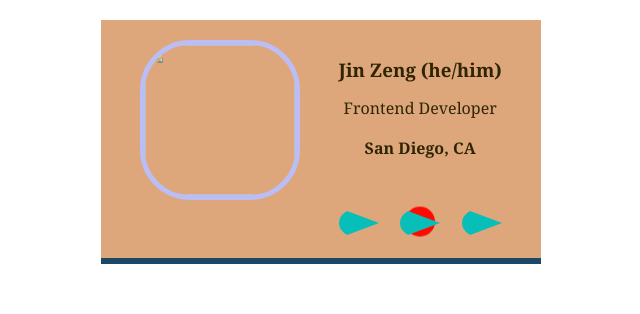
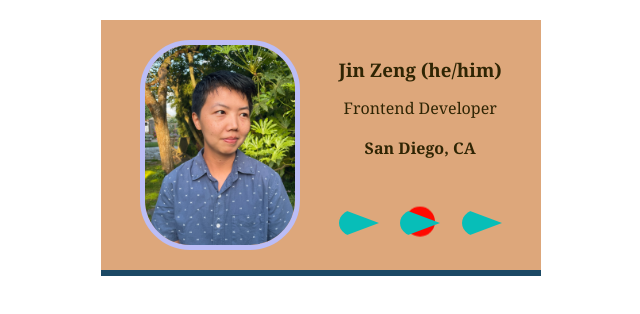
Before and after one commit to jinlikegold/business-card, a plain HTML site: page index.html in a window 1280 px wide. Shown: the whole page, without its empty margins (319-959 px from the left). Drawn offline with nearby package versions, Linux system fonts and the light colour scheme.

Commit message:
updating image path

```diff
--- a/index.html
+++ b/index.html
@@ -4,7 +4,7 @@
     </head>
     <body>
         <div class="card">
-            <img class="avatar" src="images/headshot.jpg">
+            <img class="avatar" src="headshot.jpg">
             <div >
                 <h3>Jin Zeng (he/him)</h3>
                 <p>Frontend Developer</p>
```
